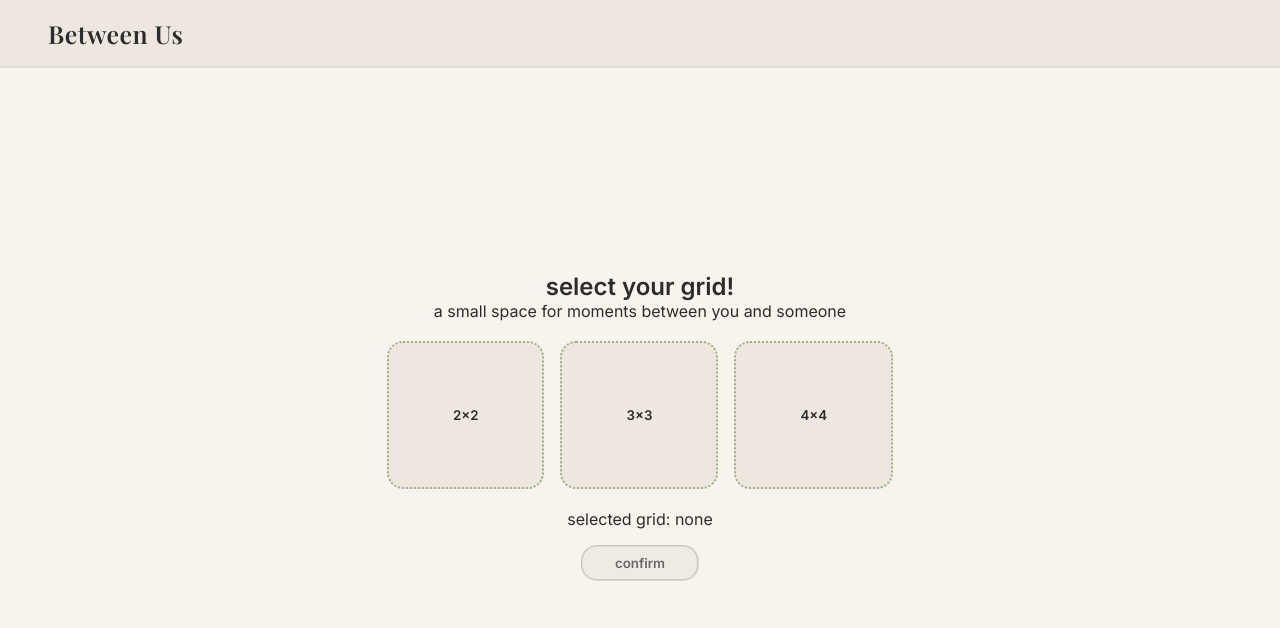
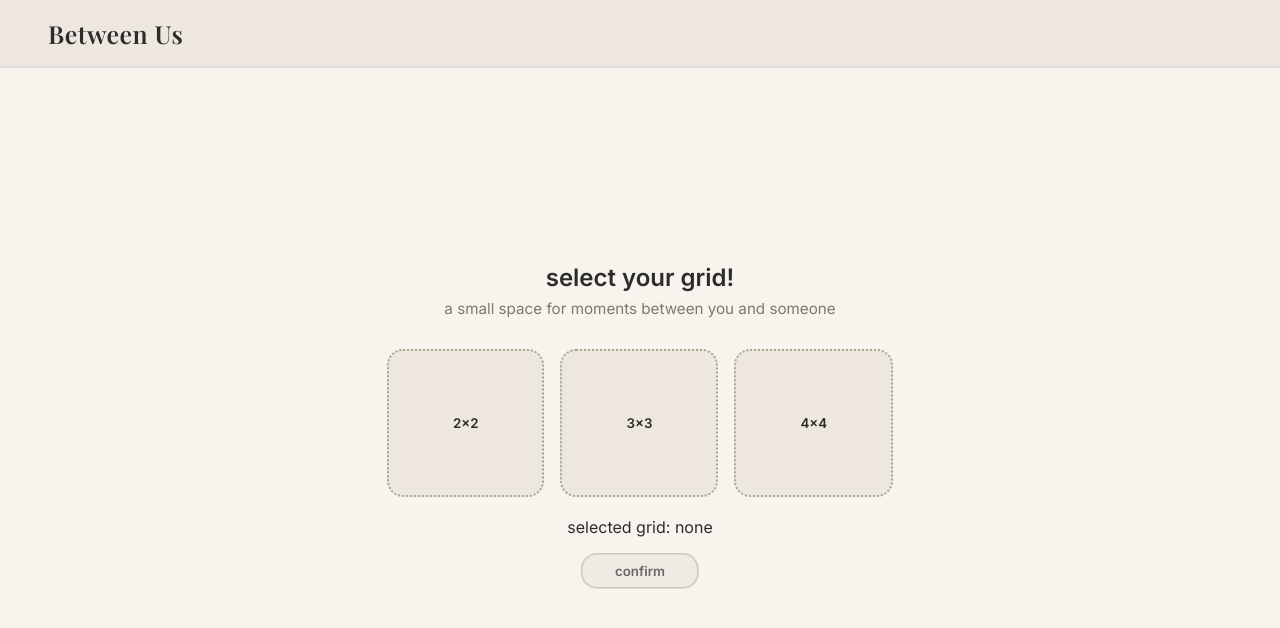
Before and after one commit to kabedont/BetweenUs, a React (Vite) app in the folder BetweenUs/: page / in a window 1280 px wide. Shown: the top 628 px of the page. Built offline with nearby package versions, Linux system fonts and the light colour scheme.

Commit message:
Style tagline in GridSelection page
Signed-off-by: kabedont <jjenniferjosephina@outlook.com>

```diff
--- a/BetweenUs/src/components/GridSelection.css
+++ b/BetweenUs/src/components/GridSelection.css
@@ -6,14 +6,24 @@
     text-align: center;
 }
 
-.button-group{
+.tagline {
+    margin-top: 6px;
+    margin-bottom: 28px;
+    font-size: 0.95rem;
+    text-align: center;
+    line-height: 1.5;
+    color: #6f6a64;
+    opacity: 0.9;
+}
+
+.button-group {
     display:flex;
     justify-content: center;
     gap: 16px;
     margin: 20px 0;
 }
 
-.grid-option{
+.grid-option {
     background-color: #EDE7DF;
     padding: 4rem 4rem;
     border-radius: 16px;
@@ -24,13 +34,13 @@
     transition: transform 0.1s, box-shadow 0.2s, background-color 0.2s;
 }
 
-.grid-option:hover{
+.grid-option:hover {
     background-color:#e4ded7;
     transform: scale(0.97);
     box-shadow: 0px 2px 4px rgba(0,0,0,0.1);
 }
 
-.grid-option.selected{
+.grid-option.selected {
     background-color: #9caf885c;
     border-color: #2c2c2cc7;
     transform: scale(0.95);
@@ -42,7 +52,7 @@
     margin-top: 16px;
 }
 
-.confirm{
+.confirm {
     margin-top: 0;
     margin-bottom: 16px;
     background-color:#EDE7DF;
@@ -55,17 +65,17 @@
     transition: opacity 0.1s ease;
 }
 
-.confirm:hover{
+.confirm:hover {
     background-color: #e4ded7;
     transform: scale(0.97);
 }
 
-.confirm:disabled{
+.confirm:disabled {
     opacity: 70%;
 }
 
 
-@media(max-width: 600px){
+@media(max-width: 600px ){
     .grid-option.selected{
         box-shadow: 0px 2px 4px rgba(0,0,0,0.1);
     }
```
